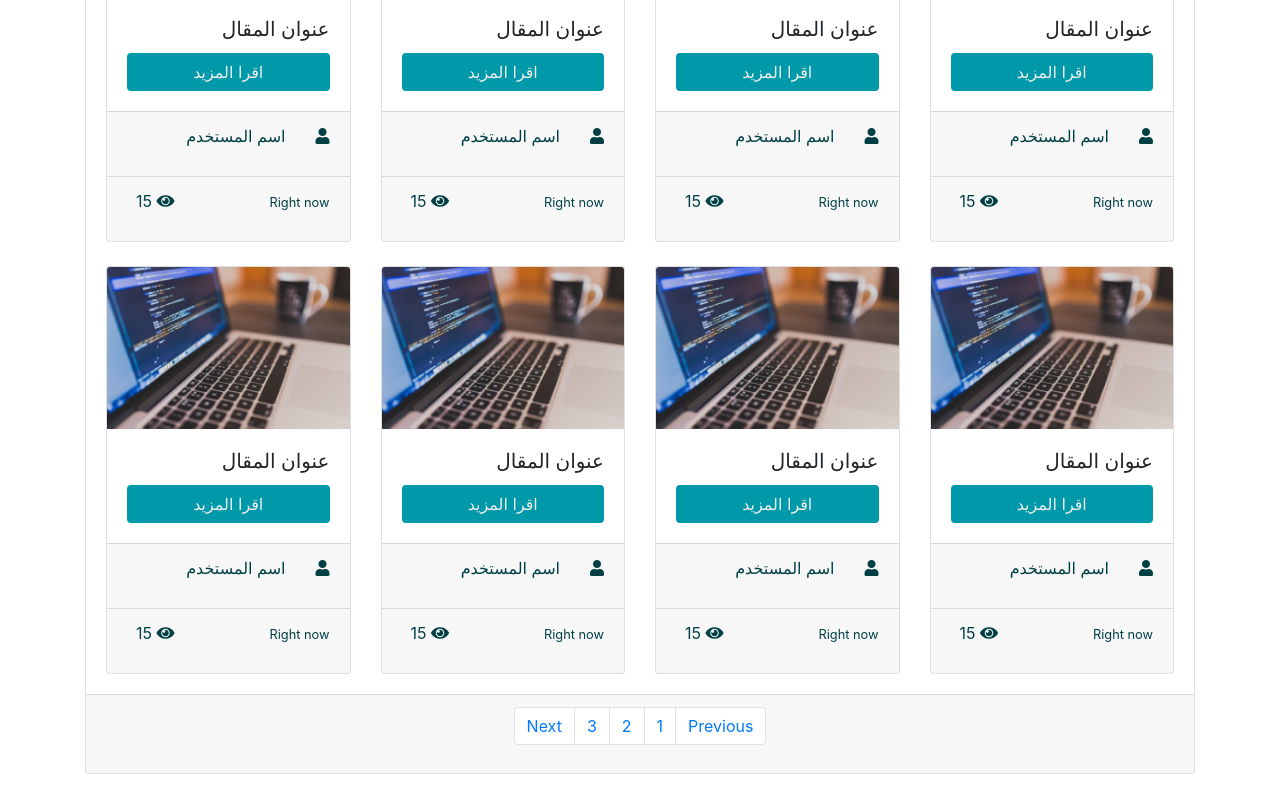
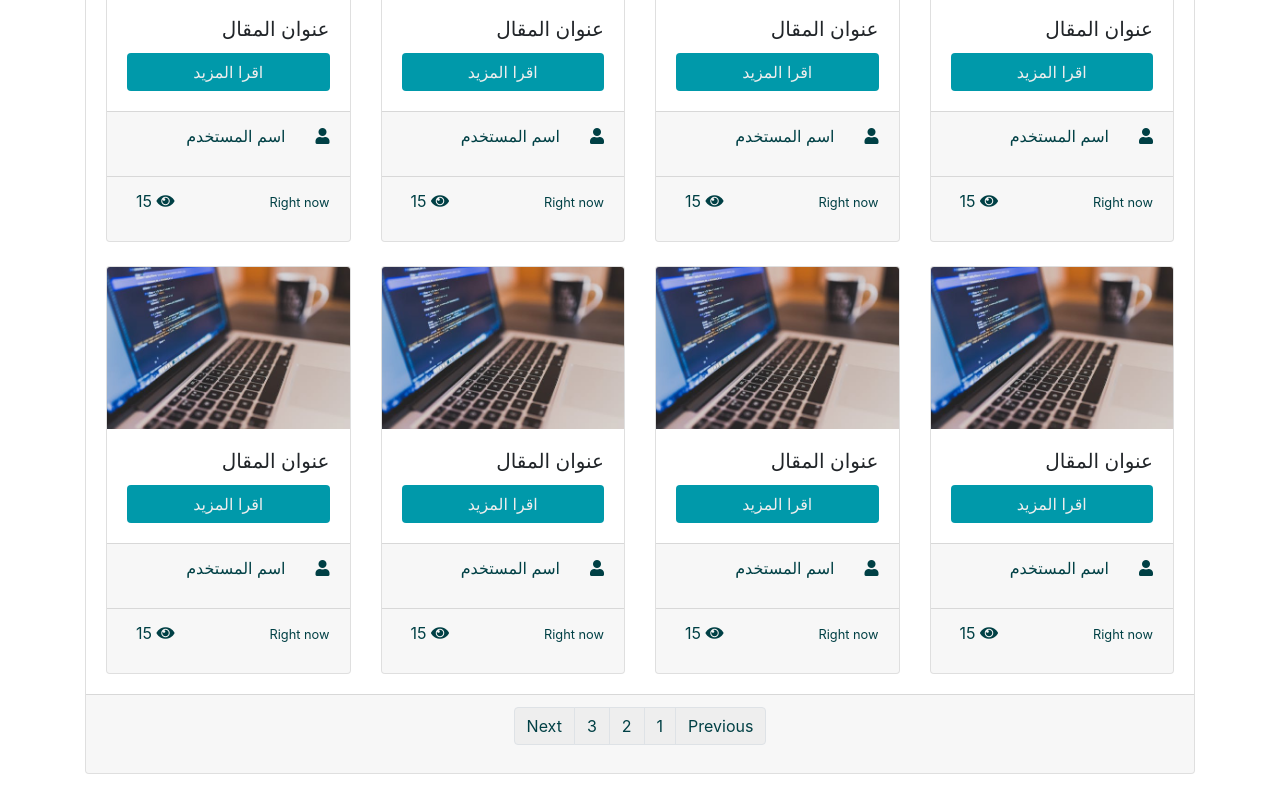
Before and after one commit to KassemHachi/article-page, a plain HTML site: page articles-by-category.html in a window 1280 px wide. Shown: the part 1195-1993 px from the top of the page. Drawn offline with nearby package versions, Linux system fonts and the light colour scheme.

Commit message:
edit class page-link

```diff
--- a/css/style.css
+++ b/css/style.css
@@ -34,11 +34,11 @@ div {
     color: #eee;
     background-color:#0099AA;
 }
-.page-link{
+.button-page-link>.page-link{
     background-color: #eee;
     color: #004045;
 }
-.page-link:hover{
+.button-page-link>.page-link:hover{
     color: #eee;
     background-color:#0099AA;
 }
```
